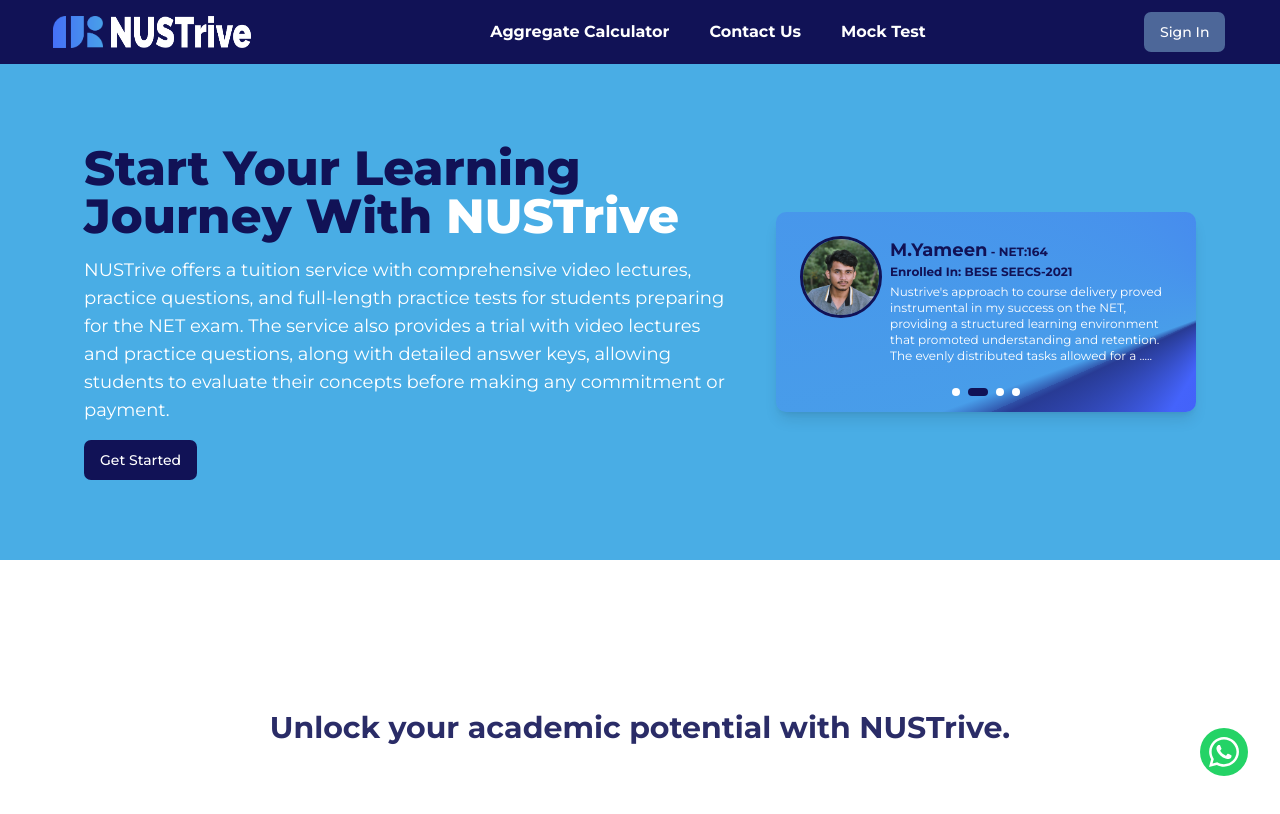
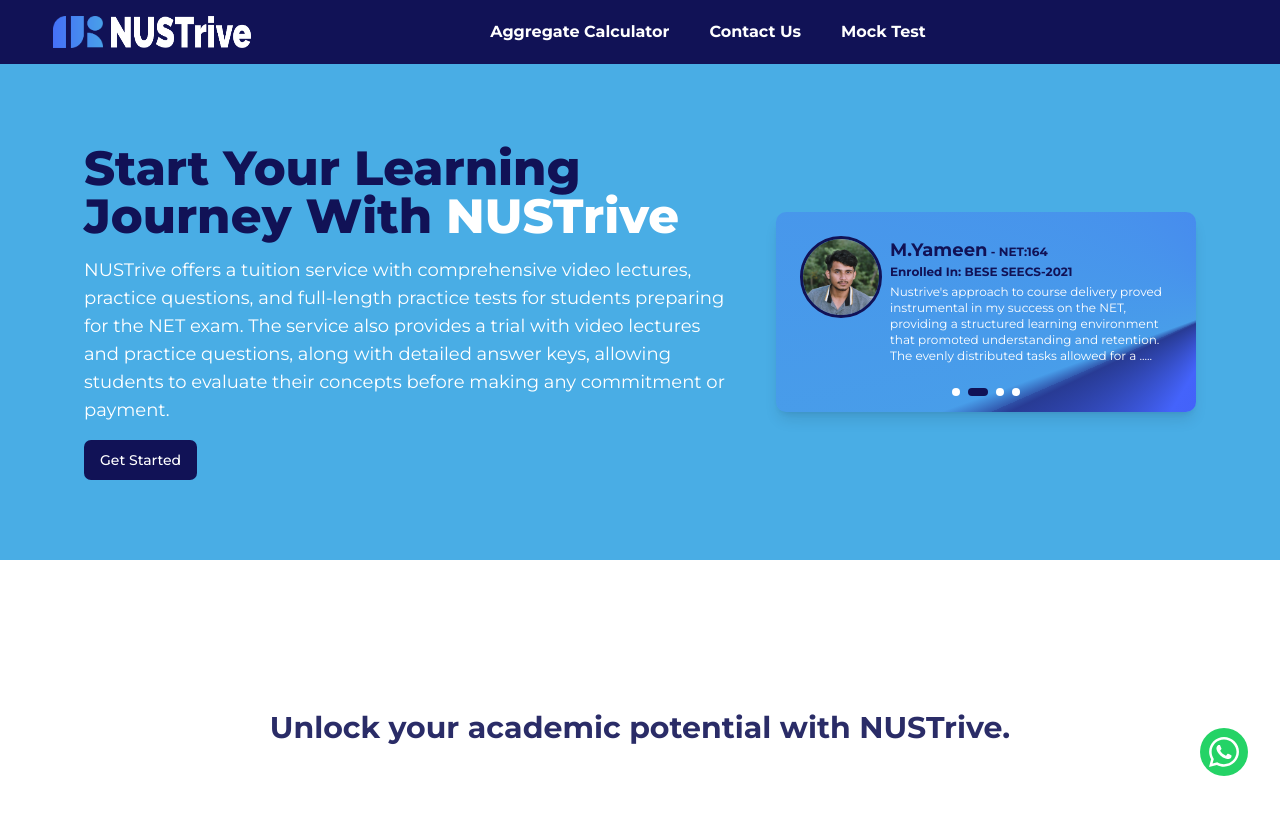
Before and after one commit to myameen123/nustrive-website, a Next.js app in the folder frontend/: page / in a window 1280 px wide. Shown: the top 814 px of the page. Built offline with nearby package versions, Linux system fonts and the light colour scheme.

Commit message:
remove sign In

```diff
--- a/frontend/app/(marketing)/_components/Navbar.jsx
+++ b/frontend/app/(marketing)/_components/Navbar.jsx
@@ -84,9 +84,9 @@
       </div>
 
       <div className="md:w-[10%] sm:flex hidden">
-        <Button className=" bg-[#4D6799] rounded-[7px] hover:bg-[#4D6799]/90">
+        {/* <Button className=" bg-[#4D6799] rounded-[7px] hover:bg-[#4D6799]/90">
           Sign In
-        </Button>
+        </Button> */}
       </div>
       <div className="flex z-10 sm:hidden">
         {toggleMenu ? (
```
